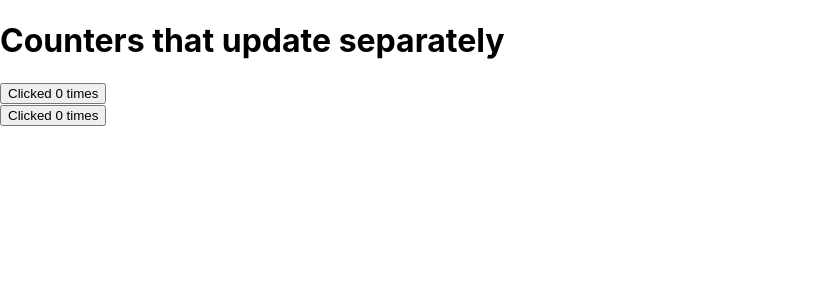
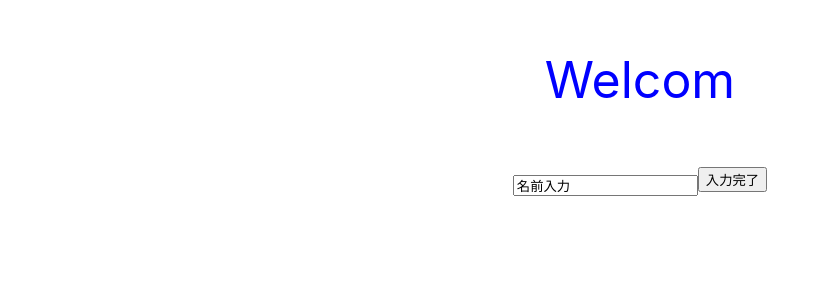
Before and after one commit to NaokiNishihira/Study_React, a React (Create React App) app in the folder Src_React/react-app/: page / in a window 1280 px wide. Shown: the top 300 px of the page, without its empty margins (0-830 px from the left). Built offline with nearby package versions, Linux system fonts and the light colour scheme.

Commit message:
add:page_transition

```diff
--- a/Src_React/react-app/package.json
+++ b/Src_React/react-app/package.json
@@ -6,8 +6,10 @@
     "@testing-library/jest-dom": "^5.17.0",
     "@testing-library/react": "^13.4.0",
     "@testing-library/user-event": "^13.5.0",
+    "node-css": "^0.1.0",
     "react": "^18.3.1",
     "react-dom": "^18.3.1",
+    "react-router-dom": "^6.23.1",
     "react-scripts": "5.0.1",
     "web-vitals": "^2.1.4"
   },
--- a/Src_React/react-app/src/App.js
+++ b/Src_React/react-app/src/App.js
@@ -8,10 +8,12 @@ import UseImg from './UseImg';
 import UseIF from './UseIF';
 import Useli from './Useli';
 import UseState from './UseState';
+import UseTextBox from './UseTextBox';
+import Home from './Home';
 
 function App() {
   return (
-    <UseState />
+    <Home />
   );
 }
 
--- /dev/null
+++ b/Src_React/react-app/src/AppRoutes.jsx
@@ -0,0 +1,13 @@
+import React from 'react';
+import { Routes, Route} from 'react-router-dom';
+import TopPage from './TopPage';
+import Home from './Home';
+
+export const AppRoutes = () => {
+    return(
+        <Routes>
+            <Route path="/" element={<Home />} />
+            <Route path="/TopPage" element={<TopPage />} />
+        </Routes>
+    );
+}
--- /dev/null
+++ b/Src_React/react-app/src/Home.jsx
@@ -0,0 +1,40 @@
+import React from 'react';
+import { useNavigate } from 'react-router-dom';
+import {useState} from 'react';
+import UseCss from './UseCss.css';
+import TopPage from './TopPage';
+
+export default function Home(){
+    const [text, setText] = useState('名前入力')
+    const navigate = useNavigate()
+
+    const handleClick = () => {
+            navigate('/TopPage');
+    }
+
+    function MyButton(){
+        return(
+            <div className="container">
+                <button onClick={handleClick}>
+                    入力完了
+                </button>
+            </div>
+        );
+    }
+
+    return(
+        <div>
+            <p className="title">Welcom</p>
+            <h1 className="container">
+                <form onSubmit={(e) => e.preventDefault()}>
+                    <input
+                        type="text"
+                        value={text}
+                        onChange={(e) => setText(e.target.value)}
+                    />
+                </form>
+                <MyButton />
+            </h1>
+        </div>
+    );
+}
--- /dev/null
+++ b/Src_React/react-app/src/TopPage.jsx
@@ -0,0 +1,8 @@
+import React from 'react';
+import UseCss from './UseCss.css';
+
+export default function TopPage(){
+    return(
+        <div className='title'>Hello World!!</div>
+    );
+}
--- /dev/null
+++ b/Src_React/react-app/src/UseCss.css
@@ -0,0 +1,13 @@
+.container{
+    display: flex;
+    justify-content: center;
+    align-items: center;
+}
+
+.title{
+    display: flex;
+    justify-content: center;
+    align-items: center;
+    font-size: 50px;
+    color:blue;
+}
--- a/Src_React/react-app/src/UseState.jsx
+++ b/Src_React/react-app/src/UseState.jsx
@@ -3,7 +3,7 @@ import {useState} from 'react';
 
 export default function UseState(){
     const [count, setCount] = useState(0);
-       function handleClick(){
+    function handleClick(){
         setCount(count+1);
     }
 
--- /dev/null
+++ b/Src_React/react-app/src/UseTextBox.jsx
@@ -0,0 +1,37 @@
+import React from 'react';
+import {useState} from 'react';
+import UseCss from './UseCss.css';
+
+export default function UseTextBox(){
+    const [text, setText] = useState('名前入力');
+
+    function handleClick(){
+        alert("あなたの名前は" + text + "ですね。");
+    }
+
+    function MyButton(){
+        return(
+            <div className="container">
+                <button onClick={handleClick}>
+                    入力完了
+                </button>
+            </div>
+        );
+    }
+
+    return(
+        <div>
+            <p className="title">Welcom</p>
+            <h1 className="container">
+                <form onSubmit={(e) => e.preventDefault()}>
+                    <input
+                        type="text"
+                        value={text}
+                        onChange={(e) => setText(e.target.value)}
+                    />
+                </form>
+                <MyButton />
+            </h1>
+        </div>
+    );
+}
--- a/Src_React/react-app/src/index.js
+++ b/Src_React/react-app/src/index.js
@@ -2,12 +2,16 @@ import React from 'react';
 import ReactDOM from 'react-dom/client';
 import './index.css';
 import App from './App';
+import { AppRoutes } from './AppRoutes';
 import reportWebVitals from './reportWebVitals';
+import { BrowserRouter } from 'react-router-dom';
 
 const root = ReactDOM.createRoot(document.getElementById('root'));
 root.render(
   <React.StrictMode>
-    <App />
+    <BrowserRouter>
+      <AppRoutes />
+    </BrowserRouter>
   </React.StrictMode>
 );
 
```
Also changed, not shown: 1 other file (tests, documents, lock files or other folders).
